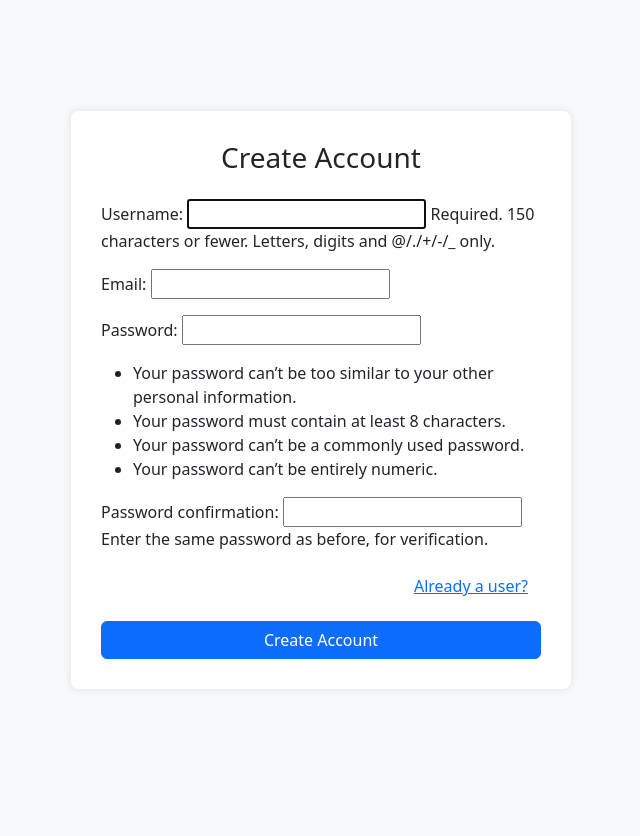
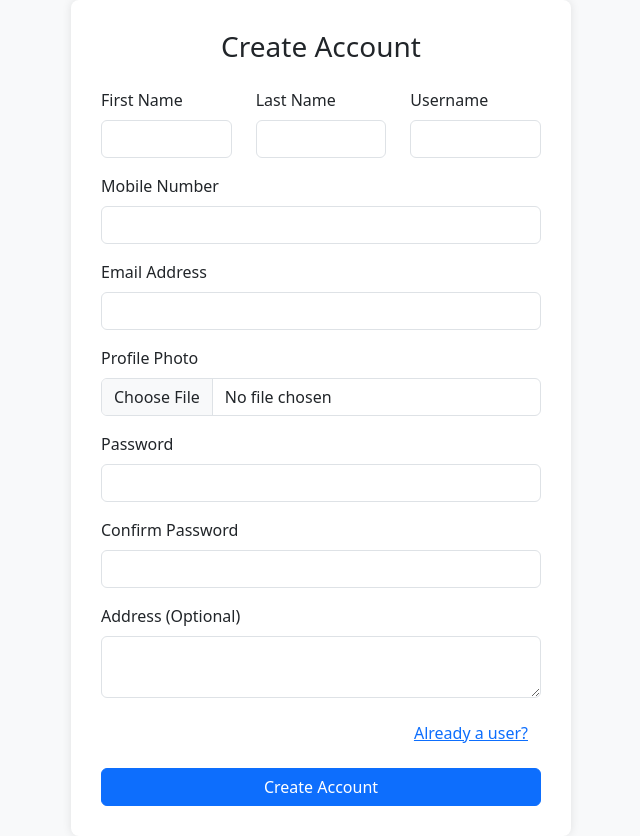
Before and after one commit to yogeshbamola554/fee_managment_system, a Django app: template fmd/mvm/templates/new_user.html in a window 1280 px wide. Shown: the whole page, without its empty margins (319-959 px from the left). Before the commit the page ends 659 px from the top, so only its background shows below. Run offline with Django 5.2, Linux system fonts and the light colour scheme; the template is opened without the code that fills it: values that come from a table or form of the project are taken from there, others are empty.

Commit message:
creating new user registration database

```diff
--- a/fmd/mvm/templates/login.html
+++ b/fmd/mvm/templates/login.html
@@ -59,7 +59,7 @@
             required>
         </div>
         <div class="mb-3 text-end">
-          <a href="new_user.html" class="link-primary">Create New User</a>
+          <a href="{% url 'new_user' %}" class="link-primary">Create New User</a>
         </div>
         <div class="d-grid">
           <button type="submit" class="btn btn-primary">Login</button>
--- a/fmd/mvm/templates/new_user.html
+++ b/fmd/mvm/templates/new_user.html
@@ -42,47 +42,47 @@
       {% endif %}
       <form method="post">
         {% csrf_token %}
-        {{ form.as_p }}
-        <!-- <div class="row mb-3">
+        <div class="row mb-3">
           <div class="col">
-            <label for="firstName" class="form-label">First Name</label>
+            <label for="firstName" name="first_name"class="form-label">First Name</label>
             <input type="text" class="form-control" id="firstName" required>
           </div>
           <div class="col">
-            <label for="lastName" class="form-label">Last Name</label>
+            <label for="lastName" name="last_name" class="form-label">Last Name</label>
             <input type="text" class="form-control" id="lastName" required>
+          </div>
+          <div class="col">
+            <label for="username" name="username" class="form-label">Username</label>
+            <input type="text" class="form-control" id="username" required>
           </div>
         </div>
         <div class="mb-3">
-          <label for="mobile" class="form-label">Mobile Number</label>
+          <label for="mobile" name="mobile_no" class="form-label">Mobile Number</label>
           <input type="tel" class="form-control" id="mobile" required>
         </div>
         <div class="mb-3">
-          <label for="email" class="form-label">Email Address</label>
+          <label for="email" name="email_address" class="form-label">Email Address</label>
           <input type="email" class="form-control" id="email" required>
         </div>
         <div class="mb-3">
-          <label for="profilePhoto" class="form-label">Profile Photo</label>
+          <label for="profilePhoto" name="profile_photo" class="form-label">Profile Photo</label>
           <input type="file" class="form-control" id="profilePhoto" accept="image/*">
         </div>
         <div class="mb-3">
-          <label for="password" class="form-label">Password</label>
+          <label for="password" name="password" class="form-label">Password</label>
           <input type="password" class="form-control" id="password" required>
         </div>
         <div class="mb-3">
-          <label for="confirmPassword" class="form-label">Confirm Password</label>
+          <label for="confirmPassword" name="confirm_password" class="form-label">Confirm Password</label>
           <input type="password" class="form-control" id="confirmPassword" required>
         </div>
-
-        You can add additional fields if you want
-        Example: Address
+        <!-- You can add additional fields if you want, Example: Address -->
         <div class="mb-3">
-          <label for="address" class="form-label">Address (Optional)</label>
+          <label for="address" name="address" class="form-label">Address (Optional)</label>
           <textarea class="form-control" id="address" rows="2"></textarea>
-        </div> -->
-
+        </div>
         <div class="mb-3 text-end">
-          <a href="login.html" class="btn btn-link">Already a user?</a>
+          <a href="{% url 'login' %}" class="btn btn-link">Already a user?</a>
         </div>
 
         <div class="d-grid">
--- a/fmd/mvm/urls.py
+++ b/fmd/mvm/urls.py
@@ -4,5 +4,5 @@ from . import views
 urlpatterns =[
     path('', views.Login_user.as_view()),
     path('login/', views.login_view, name='login'),
-    path('register',views.register,name='new_user'),
+    # path('register/',views.register,name='new_user'),
 ]
```
Also changed, not shown: fmd/mvm/models.py (+13 -0 lines), fmd/mvm/views.py (+43 -11 lines), fmd/db.sqlite3, fmd/mvm/migrations/0002_newuserregistration.py (added).
